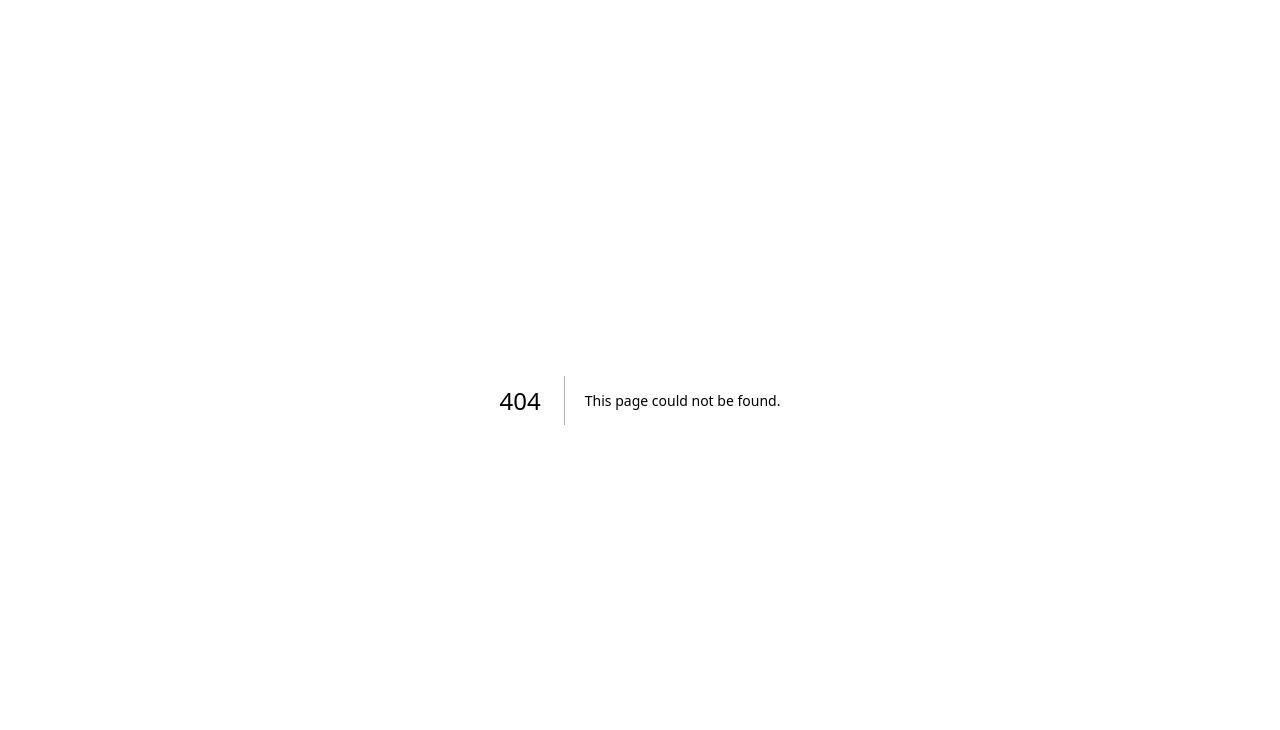
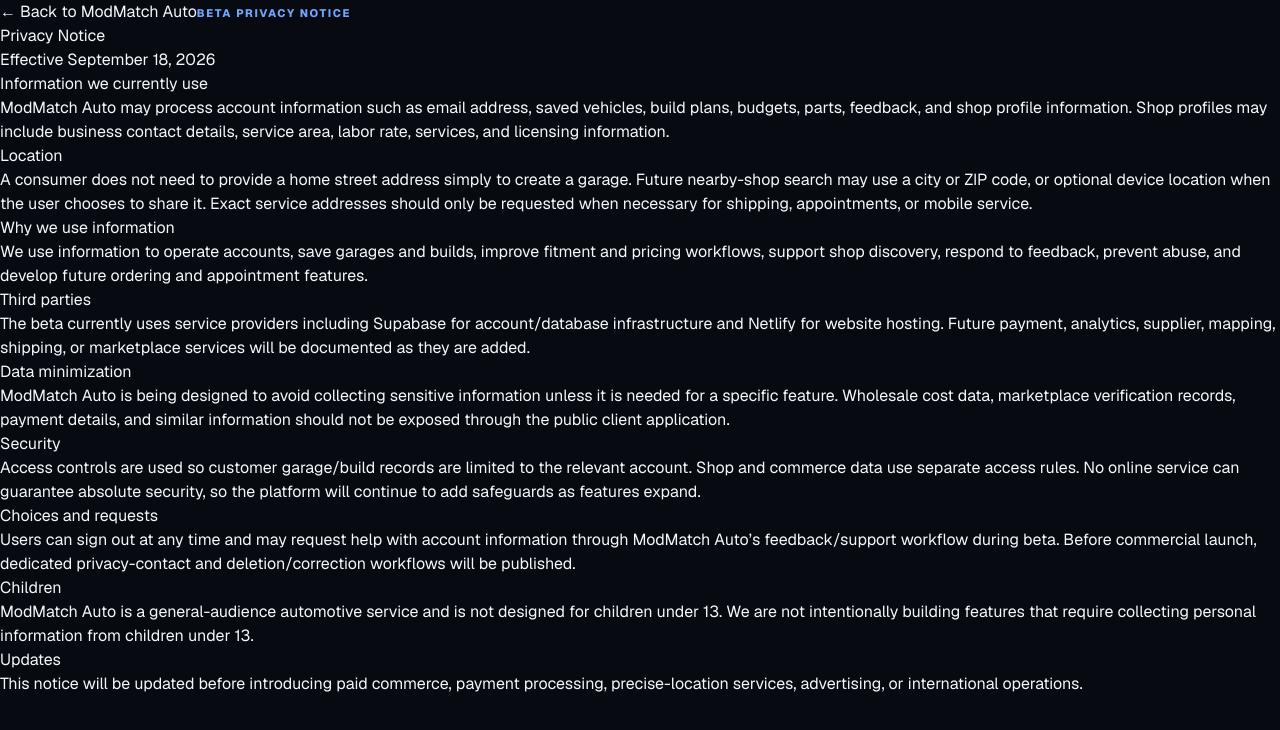
Before and after one commit to 18hrodriguez-svg/modmatch-auto, a Next.js app: page /legal/privacy in a window 1280 px wide. Before the commit this address had no page. Shown: the top 730 px of the page. Built offline with nearby package versions, Linux system fonts and the light colour scheme.

Commit message:
Add beta Privacy Notice

```diff
--- /dev/null
+++ b/src/app/legal/privacy/page.tsx
@@ -0,0 +1,41 @@
+import Link from "next/link";
+
+export default function PrivacyPage() {
+  return (
+    <main className="legal-shell">
+      <div className="legal-card">
+        <Link href="/" className="legal-back">← Back to ModMatch Auto</Link>
+        <span className="micro-label">BETA PRIVACY NOTICE</span>
+        <h1>Privacy Notice</h1>
+        <p className="legal-updated">Effective September 18, 2026</p>
+
+        <h2>Information we currently use</h2>
+        <p>ModMatch Auto may process account information such as email address, saved vehicles, build plans, budgets, parts, feedback, and shop profile information. Shop profiles may include business contact details, service area, labor rate, services, and licensing information.</p>
+
+        <h2>Location</h2>
+        <p>A consumer does not need to provide a home street address simply to create a garage. Future nearby-shop search may use a city or ZIP code, or optional device location when the user chooses to share it. Exact service addresses should only be requested when necessary for shipping, appointments, or mobile service.</p>
+
+        <h2>Why we use information</h2>
+        <p>We use information to operate accounts, save garages and builds, improve fitment and pricing workflows, support shop discovery, respond to feedback, prevent abuse, and develop future ordering and appointment features.</p>
+
+        <h2>Third parties</h2>
+        <p>The beta currently uses service providers including Supabase for account/database infrastructure and Netlify for website hosting. Future payment, analytics, supplier, mapping, shipping, or marketplace services will be documented as they are added.</p>
+
+        <h2>Data minimization</h2>
+        <p>ModMatch Auto is being designed to avoid collecting sensitive information unless it is needed for a specific feature. Wholesale cost data, marketplace verification records, payment details, and similar information should not be exposed through the public client application.</p>
+
+        <h2>Security</h2>
+        <p>Access controls are used so customer garage/build records are limited to the relevant account. Shop and commerce data use separate access rules. No online service can guarantee absolute security, so the platform will continue to add safeguards as features expand.</p>
+
+        <h2>Choices and requests</h2>
+        <p>Users can sign out at any time and may request help with account information through ModMatch Auto’s feedback/support workflow during beta. Before commercial launch, dedicated privacy-contact and deletion/correction workflows will be published.</p>
+
+        <h2>Children</h2>
+        <p>ModMatch Auto is a general-audience automotive service and is not designed for children under 13. We are not intentionally building features that require collecting personal information from children under 13.</p>
+
+        <h2>Updates</h2>
+        <p>This notice will be updated before introducing paid commerce, payment processing, precise-location services, advertising, or international operations.</p>
+      </div>
+    </main>
+  );
+}
```
